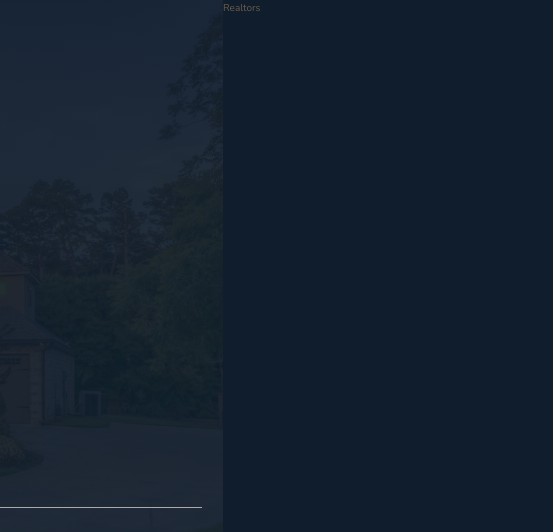
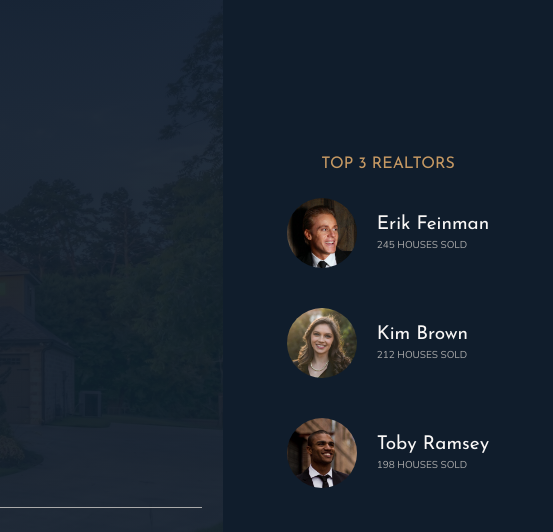
Before and after one commit to nitinporwal/Nexter, a website: page index.html in a window 1280 px wide. Shown: the top 532 px of the page, 727-1280 px from the left. Drawn offline with nearby package versions, Linux system fonts and the light colour scheme.

Commit message:
complete realtors component

```diff
--- a/index.html
+++ b/index.html
@@ -30,7 +30,36 @@
             </div>
         </header>
         <div class="realtors">
-            Realtors
+            <h3 class="heading-3">Top 3 Realtors</h3>
+            <div class="realtors__list">
+                <img src="img/realtor-1.jpeg" alt="Realtor 1" class="realtors__img">
+                <div class="realtors__details">
+                    <h4 class="heading-4 heading-4--light">
+                        Erik Feinman
+                    </h4>
+                    <p class="realtors__sold">
+                        245 houses sold
+                    </p>
+                </div>
+                <img src="img/realtor-2.jpeg" alt="Realtor 2" class="realtors__img">
+                <div class="realtors__details">
+                    <h4 class="heading-4 heading-4--light">
+                        Kim Brown
+                    </h4>
+                    <p class="realtors__sold">
+                        212 houses sold
+                    </p>
+                </div>
+                <img src="img/realtor-3.jpeg" alt="Realtor 3" class="realtors__img">
+                <div class="realtors__details">
+                    <h4 class="heading-4 heading-4--light">
+                        Toby Ramsey
+                    </h4>
+                    <p class="realtors__sold">
+                        198 houses sold
+                    </p>
+                </div>
+            </div>
         </div>
         <section class="features">
             <div class="feature">
--- a/sass/_realtors.scss
+++ b/sass/_realtors.scss
@@ -1,4 +1,34 @@
 .realtors {
   background-color: $color-secondary;
   grid-column: col-start 7 / full-end;
+  padding: 3rem;
+  display: grid;
+  align-content: center;
+  justify-content: center;
+  justify-items: center;
+  row-gap: 2rem;
+  &__list {
+    display: grid;
+    grid-template-columns: min-content max-content;
+    justify-content: center;
+    align-items: center;
+    column-gap: 2rem;
+    row-gap: 5vh;
+  }
+
+  &__img {
+    width: 7rem;
+    border-radius: 50%;
+    display: block;
+  }
+
+  &__details {
+    display: grid;
+  }
+
+  &__sold {
+    color: $color-grey-light-2;
+    text-transform: uppercase;
+    transform: translateY(-3px);
+  }
 }
```
Also changed, not shown: css/style.css.
